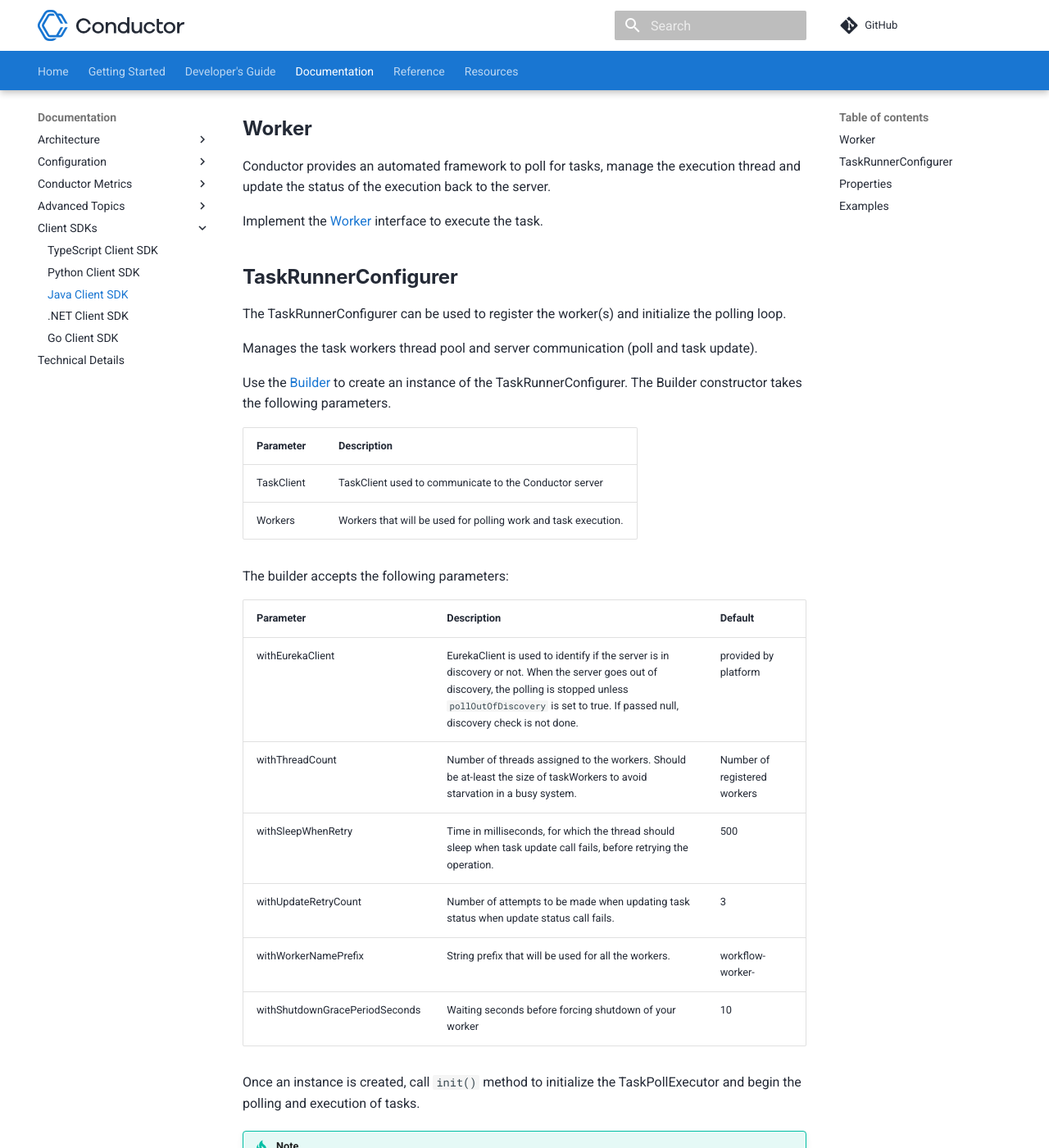
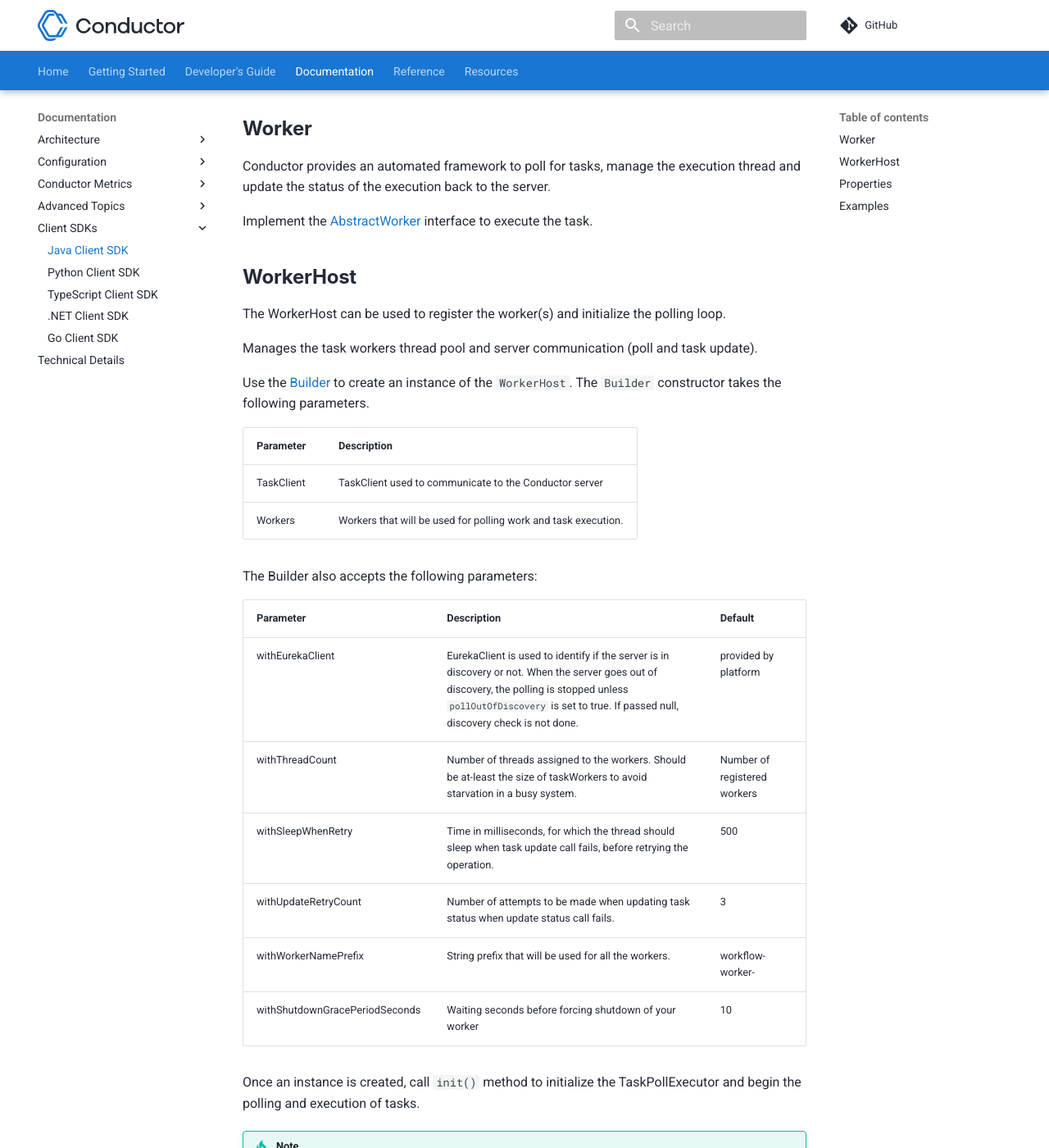
Before and after one commit to swift-conductor/conductor-docs, an MkDocs documentation site: the page built from docs/documentation/clientsdks/java-sdk.md, in a window 1280 px wide and 1400 px high, scrolled down 380 px. Shown: the whole window at 82% size. Built offline with MkDocs 1.6.1 and Material for MkDocs 9.7.7, drawn with Linux system fonts in a browser that asks for light colours; comment, search, counter and statistics services are not loaded; some of the changed text lies outside the part shown.

```diff
--- a/docs/documentation/clientsdks/java-sdk.md
+++ b/docs/documentation/clientsdks/java-sdk.md
@@ -12,22 +12,22 @@ Conductor provides the following java clients to interact with the various APIs
 
 Conductor provides an automated framework to poll for tasks, manage the execution thread and update the status of the execution back to the server.
 
-Implement the [Worker](https://github.com/swift-conductor/conductor-client-java/blob/main/client/src/main/java/com/swiftconductor/conductor/client/worker/Worker.java) interface to execute the task.
+Implement the [AbstractWorker](https://github.com/swift-conductor/conductor-client-java/blob/main/client/src/main/java/com/swiftconductor/conductor/client/worker/AbstractWorker.java) interface to execute the task.
 
-## TaskRunnerConfigurer
+## WorkerHost
 
-The TaskRunnerConfigurer can be used to register the worker(s) and initialize the polling loop.
+The WorkerHost can be used to register the worker(s) and initialize the polling loop.
 
 Manages the task workers thread pool and server communication (poll and task update).
 
-Use the [Builder](https://github.com/swift-conductor/conductor-client-java/blob/main/client/src/main/java/com/swiftconductor/conductor/client/automator/TaskRunnerConfigurer.java#L104) to create an instance of the TaskRunnerConfigurer. The Builder constructor takes the following parameters.
+Use the [Builder](https://github.com/swift-conductor/conductor-client-java/blob/main/client/src/main/java/com/swiftconductor/conductor/client/automation/WorkerHost.java) to create an instance of the `WorkerHost`. The `Builder` constructor takes the following parameters.
 
 | Parameter  | Description                                                   |
 | ---------- | ------------------------------------------------------------- |
 | TaskClient | TaskClient used to communicate to the Conductor server        |
 | Workers    | Workers that will be used for polling work and task execution.|
 
-The builder accepts the following parameters:
+The Builder also accepts the following parameters:
 
 | Parameter                      | Description                                                                                                                                                                                                                    | Default                      |
 |--------------------------------|--------------------------------------------------------------------------------------------------------------------------------------------------------------------------------------------------------------------------------|------------------------------|
@@ -41,7 +41,7 @@ The builder accepts the following parameters:
 Once an instance is created, call `init()` method to initialize the TaskPollExecutor and begin the polling and execution of tasks.
 
 !!! tip "Note"
-    To ensure that the TaskRunnerConfigurer stops polling for tasks when the instance becomes unhealthy, call the provided `shutdown()` hook in a `PreDestroy` block.
+    To ensure that the `WorkerHost` stops polling for tasks when the instance becomes unhealthy, call the provided `shutdown()` hook in a `PreDestroy` block.
 
 ## Properties
 
@@ -62,6 +62,6 @@ Further, these properties can be set either by Worker implementation or by setti
 
 ## Examples
 
-* [Sample Worker Implementation](https://github.com/swift-conductor/conductor-client-java/blob/main/client/src/test/java/com/swiftconductor/conductor/client/sample/SampleWorker.java)
+* [Sample Worker](https://github.com/swift-conductor/conductor-client-java/blob/main/client/src/test/java/com/swiftconductor/conductor/client/sample/SampleWorker.java)
 
-* [Example](https://github.com/swift-conductor/conductor-client-java/blob/main/client/src/test/java/com/swiftconductor/conductor/client/sample/Main.java)
+* [Running via WorkerHost](https://github.com/swift-conductor/conductor-client-java/blob/main/client/src/test/java/com/swiftconductor/conductor/client/sample/Main.java)
--- a/mkdocs.yml
+++ b/mkdocs.yml
@@ -53,8 +53,8 @@ nav:
         - devguide/how-tos/Tasks/updating-tasks.md
         - devguide/how-tos/Tasks/extending-system-tasks.md
       - Workers:
+        - devguide/how-tos/Workers/build-a-java-task-worker.md
         - devguide/how-tos/Workers/build-a-python-task-worker.md
-        - devguide/how-tos/Workers/build-a-java-task-worker.md
         - devguide/how-tos/Workers/build-a-golang-task-worker.md
       - Monitoring:
         - devguide/how-tos/Monitoring/Conductor-LogLevel.md
@@ -92,9 +92,9 @@ nav:
       - documentation/advanced/redis.md
     - Client SDKs:
       - documentation/clientsdks/index.md
+      - documentation/clientsdks/java-sdk.md
+      - documentation/clientsdks/python-sdk.md
       - documentation/clientsdks/typescript-sdk.md
-      - documentation/clientsdks/python-sdk.md
-      - documentation/clientsdks/java-sdk.md
       - documentation/clientsdks/csharp-sdk.md
       - documentation/clientsdks/go-sdk.md
     - documentation/architecture/technicaldetails.md
```
Also changed, not shown: docs/devguide/how-tos/Workers/build-a-java-task-worker.md (+25 -24 lines), docs/documentation/clientsdks/index.md (+2 -2 lines).
